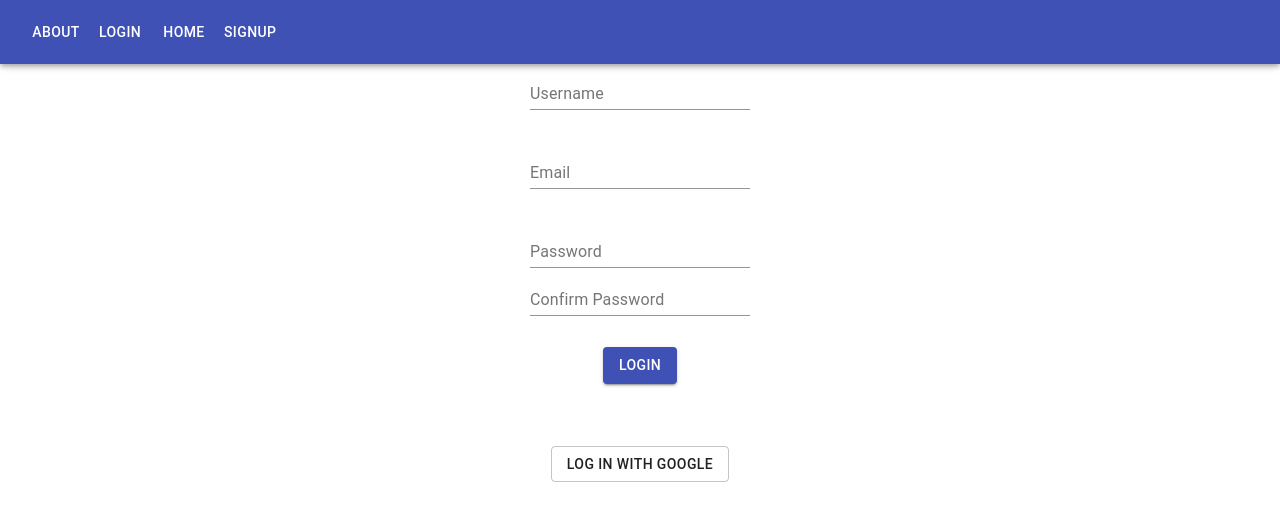
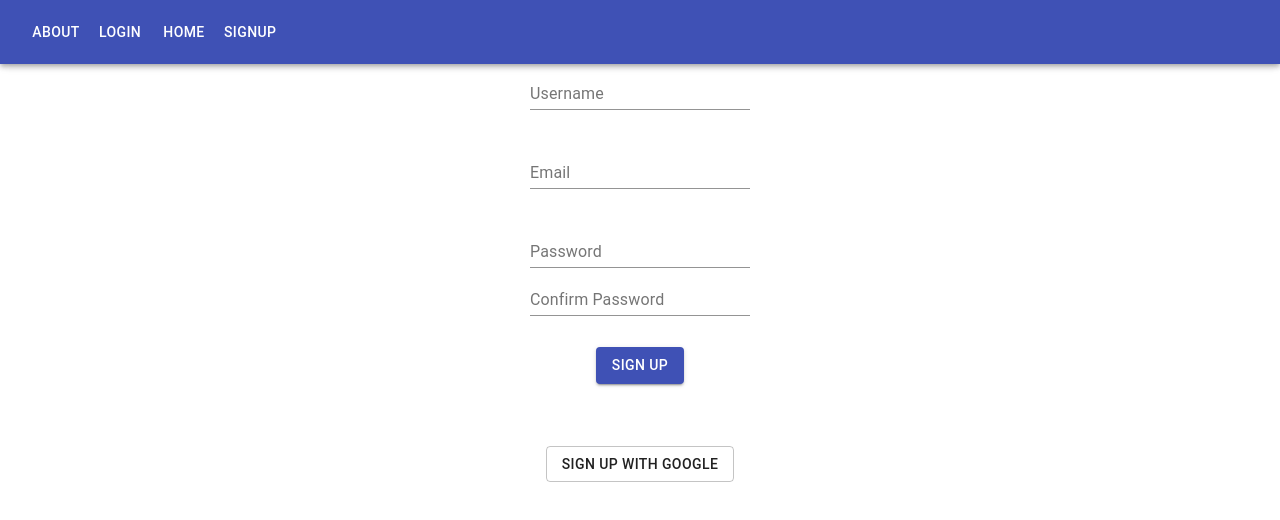
Before and after one commit to HWBounty/hwbounty-forums, a React (Create React App) app in the folder hwbounty/: page /signup in a window 1280 px wide. Shown: the top 520 px of the page. Built offline with nearby package versions, Linux system fonts and the light colour scheme.

Commit message:
404 page

```diff
--- a/hwbounty/src/App.css
+++ b/hwbounty/src/App.css
@@ -13,6 +13,10 @@
   }
 }
 
+a {
+  text-decoration: none;
+}
+
 .App-header {
   /* background-color: #282c34; */
   min-height: 50vh;
@@ -21,7 +25,7 @@
   align-items: center;
   justify-content: center;
   font-size: calc(10px + 2vmin);
-  color: white;
+  color: rgb(59, 59, 59);
 }
 
 .App-link {
--- a/hwbounty/src/App.js
+++ b/hwbounty/src/App.js
@@ -16,6 +16,7 @@ import Navbar from "./components/layout/Navbar";
 import home from "./pages/home";
 import Login from "./pages/login";
 import Signup from "./pages/signup";
+import PageNotFound from "./pages/pagenotfound";
 
 import axios from "axios";
 
@@ -27,9 +28,12 @@ class App extends Component {
       <MuiThemeProvider theme={null}>
         <Router>
           <Navbar />
-          <Route exact path="/" component={home} />
-          <Route path="/login" component={Login} />
-          <Route path="/signup" component={Signup} />
+          <Switch>
+            <Route exact path="/" component={home} />
+            <Route path="/login" component={Login} />
+            <Route path="/signup" component={Signup} />
+            <Route path="*" component={PageNotFound} />
+          </Switch>
         </Router>
       </MuiThemeProvider>
     );
--- /dev/null
+++ b/hwbounty/src/pages/pagenotfound.js
@@ -0,0 +1,28 @@
+// React
+import React, { Component } from "react";
+
+// Styling
+import { Button, TextField } from "@material-ui/core";
+import PropTypes from "prop-types";
+
+// Redux
+import { connect } from "react-redux";
+
+export class PageNotFound extends Component {
+    render() {
+        return (
+            <div className="App">
+                <header className="App-header">
+                    <p>
+                        <h1> 404 Page not found </h1>
+                    </p>
+                    <a className="App-link" href="/">
+                        <Button variant="outlined">Return to home</Button>
+                    </a>
+                </header>
+            </div>
+        );
+    }
+}
+
+export default PageNotFound;
--- a/hwbounty/src/pages/signup.js
+++ b/hwbounty/src/pages/signup.js
@@ -16,11 +16,22 @@ export class Signup extends Component {
                     <br /> <br />
                     <TextField id="outlined-basic" label="Username" /> <br />
                     <TextField id="outlined-basic" label="Email" /> <br />
-                    <TextField id="outlined-basic" label="Password" type="password" />
-                    <TextField id="outlined-basic" label="Confirm Password" type="password" /> <br />
-                    <Button variant="contained" color="primary"> Login </Button> <br /> <br />
+                    <TextField
+                        id="outlined-basic"
+                        label="Password"
+                        type="password"
+                        onChange={this.handleChange}
+                    />
+                    <TextField
+                        id="outlined-basic"
+                        label="Confirm Password"
+                        type="password"
+                        onChange={this.handleConfirmChange}
+                    />
+                    <br />
+                    <Button variant="contained" color="primary"> Sign up </Button> <br /> <br />
 
-                    <Button variant="outlined">Log in with Google</Button>
+                    <Button variant="outlined">Sign up with Google</Button>
                 </header>
             </div>
         );
```
